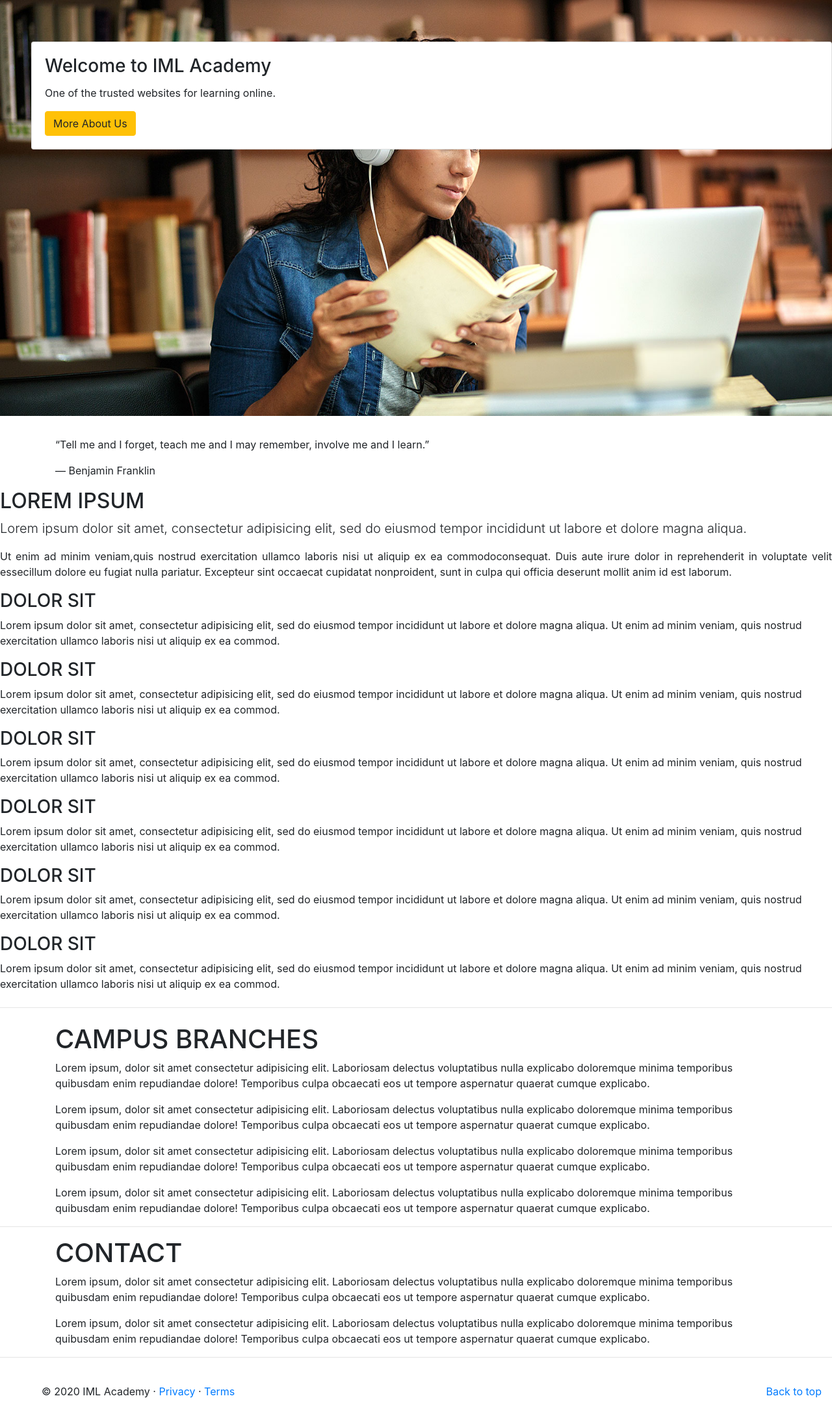
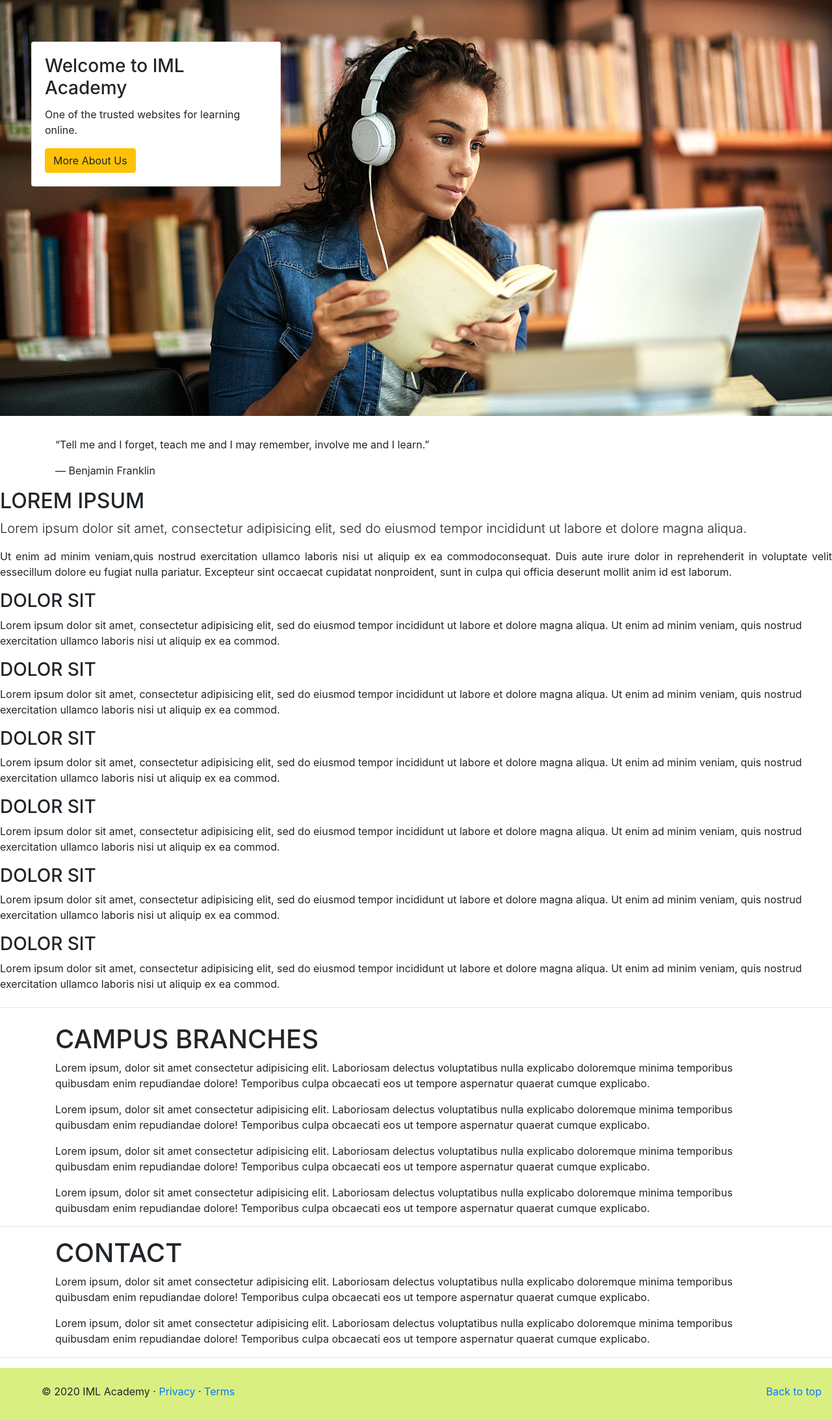
Before and after one commit to IM-sga/school_management_system_2020, a PHP site: page / in a window 1280 px wide. Shown: the part 56-2241 px from the top of the page at 65% size. Run offline with PHP 8.4, Linux system fonts and the light colour scheme.

Commit message:
style.css modified

```diff
--- a/public/css/style.css
+++ b/public/css/style.css
@@ -1,8 +1,29 @@
-/*Styles for imlogin.php*/
+/* ---HOMEPAGE (index.php)--- */
+/* JUMBOTRON */
+.jumbotron {
+    background-image: url(../assets/images/background.jpg);
+    background-size: 100%;
+    background: no repeat;
+    height: 80vh;
+    min-height: 300px;
+    -webkit-background-size: cover;
+    background-size: cover;
+
+}
+/* CARD */
+.card {
+    width: 24rem;
+}
+
+
+/* ---LOG IN PAGE (imlogin.php) --- */
 #login-form {
     background-color: #8cd667;
 
 }
+
+/* --- REGISTRATION FORM --- */
+
 /*Styles for studentRegistration.php*/
 #stuReg {
     background-color: #d9ef81;
@@ -20,14 +41,7 @@
 }
 
 
-/* For Jumbotron */
-.jumbotron {
-    background-image: url(../assets/images/background.jpg);
-    background-size: 100%;
-    background: no repeat;
-    height: 80vh;
-    min-height: 300px;
-    -webkit-background-size: cover;
-    background-size: cover;
-
+/* --- FOOTER (partials/footer.php) ---  */
+.footer {
+    background-color: #d9ef81;
 }
```
